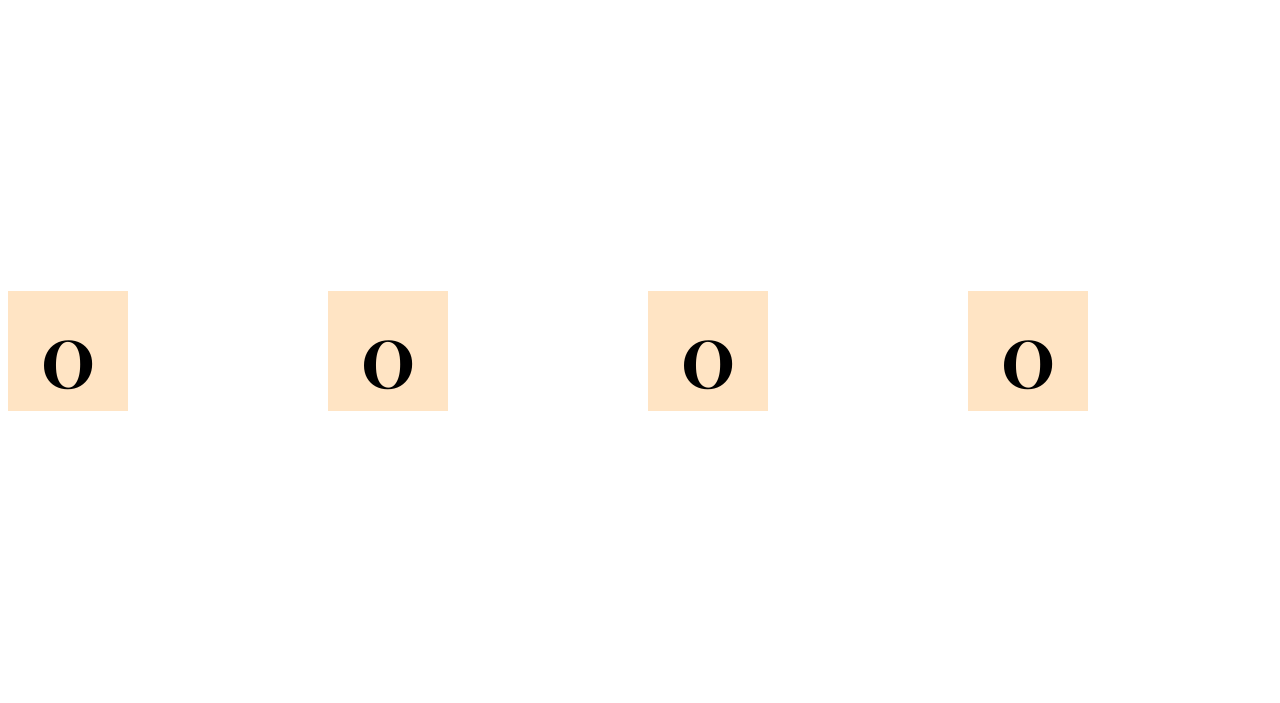
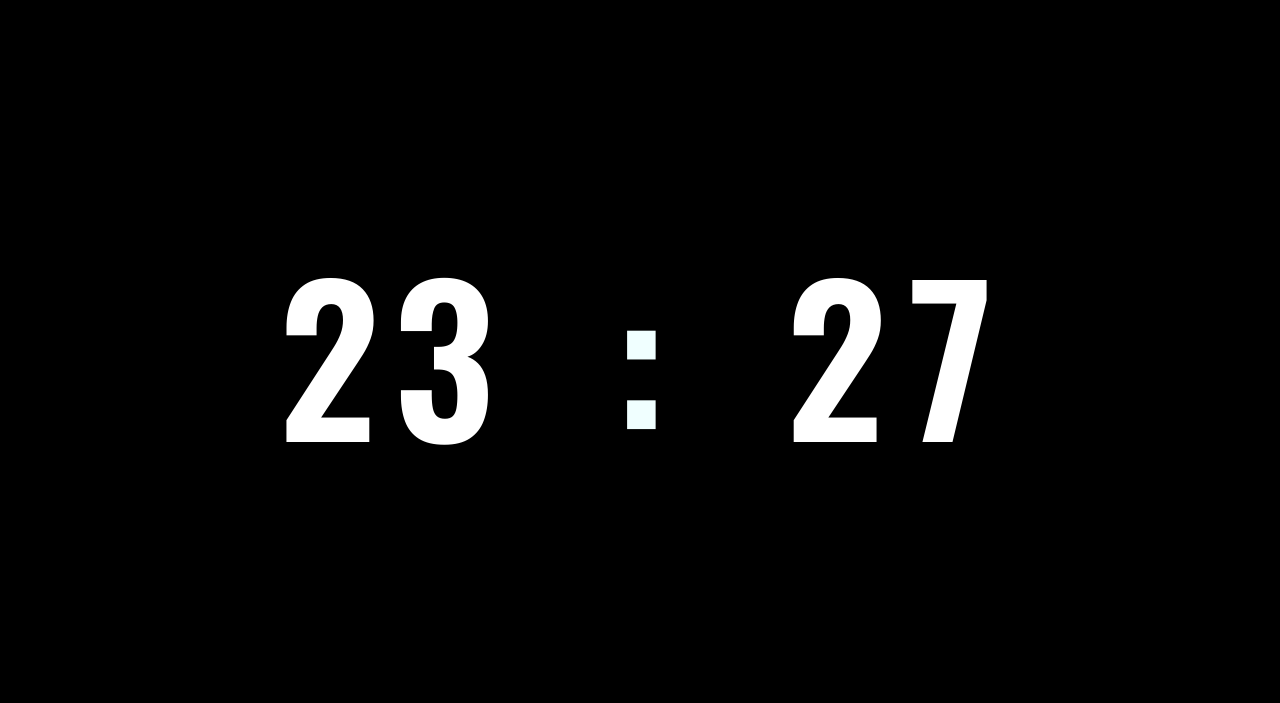
Before and after one commit to leagreguric/Clock-online-widget, a plain HTML site: page index.html in a window 1280 px wide. Shown: the part 57-760 px from the top of the page. Drawn offline with nearby package versions, Linux system fonts and the light colour scheme.

Commit message:
html, css, js

```diff
--- /dev/null
+++ b/clock2.js
@@ -0,0 +1,25 @@
+function updateClock() {
+    let date = new Date();
+    let hours = date.getHours();
+    let minutes = date.getMinutes();
+
+
+    const hour1 = document.getElementById("hour1");
+    const hour2 = document.getElementById("hour2");
+    const hourString = hours.toString().padStart(2, '0');
+    hour1.textContent = hourString[0];
+    hour2.textContent = hourString[1];
+
+
+    const minute1 = document.getElementById("minute1");
+    const minute2 = document.getElementById("minute2");
+    const minuteString = minutes.toString().padStart(2, '0');
+    minute1.textContent = minuteString[0];
+    minute2.textContent = minuteString[1];
+    console.log(minuteString[0])
+}
+
+
+setInterval(updateClock, 1000);
+
+updateClock();
--- a/index.html
+++ b/index.html
@@ -6,25 +6,38 @@
     <meta name="viewport" content="width=device-width, initial-scale=1.0">
     <title>Document</title>
     <link rel="stylesheet" href="style.css">
+    <script src="clock2.js"></script>
+
 </head>
 
 <body>
     <div class="container">
         <div class="clock">
-            <div class="digit">
-                0
+            <div class="hour">
+                <div class="digit" id="hour1">
+                    0
+                </div>
+                <div class="digit" id="hour2">
+                    <p>0</p>
+                </div>
+
             </div>
-            <div class="digit">
-                0
+
+            <div class="decimal">
+                <p class="decimal">:</p>
             </div>
-            <div class="digit">
-                0
+            <div class="minutes">
+                <div class="digit" id="minute1">
+                    <p>0</p>
+                </div>
+                <div class="digit" id="minute2">
+                    <p>0</p>
+                </div>
             </div>
-            <div class="digit">
-                0
-            </div>
+
         </div>
     </div>
+    <script src="clock2.js"></script>
 </body>
 
 </html>
--- a/style.css
+++ b/style.css
@@ -1,10 +1,9 @@
-@import url('https://fonts.googleapis.com/css2?family=Playfair+Display:wght@600&display=swap');
-
-
+@import url('https://fonts.googleapis.com/css2?family=Oswald:wght@600&family=Playfair+Display:wght@600&display=swap');
 
 body{
-    font-family: "Playfair Display", sans-serif;
-    font-size: 90px;
+    font-family: "Oswald", sans-serif;
+    background-color: black;
+    font-size: 200px;
     height: 100vh;
 }
 .clock {
@@ -13,22 +12,46 @@ body{
     justify-content: center;
     align-items: center;
     height: 100vh;
-    gap: 200px;
+    gap:20px;
+
 }
 
+.hour{
+    gap:15px;
+    display: flex;
+    flex-direction: rox;
+}
+
+.minutes{
+    gap:15px;
+    display: flex;
+    flex-direction: rox;
+}
 
 .container {
     display: flex;
     align-items: center;
+    justify-content: center;
     height: 100vh;
     text-align: center;
 }
 
 .digit {
 
-    background-color: bisque;
-    width: 120px;
-    height: 120px;
+    background-color: black;
+    color: white;
+    width: 100px;
+    height: 100px;
     display: flex;
     justify-content: center;
+    align-items: center;
+
 }
+
+
+
+.decimal{
+    color: azure;
+    padding-left: 50px;
+    padding-right: 50px;
+}
```
